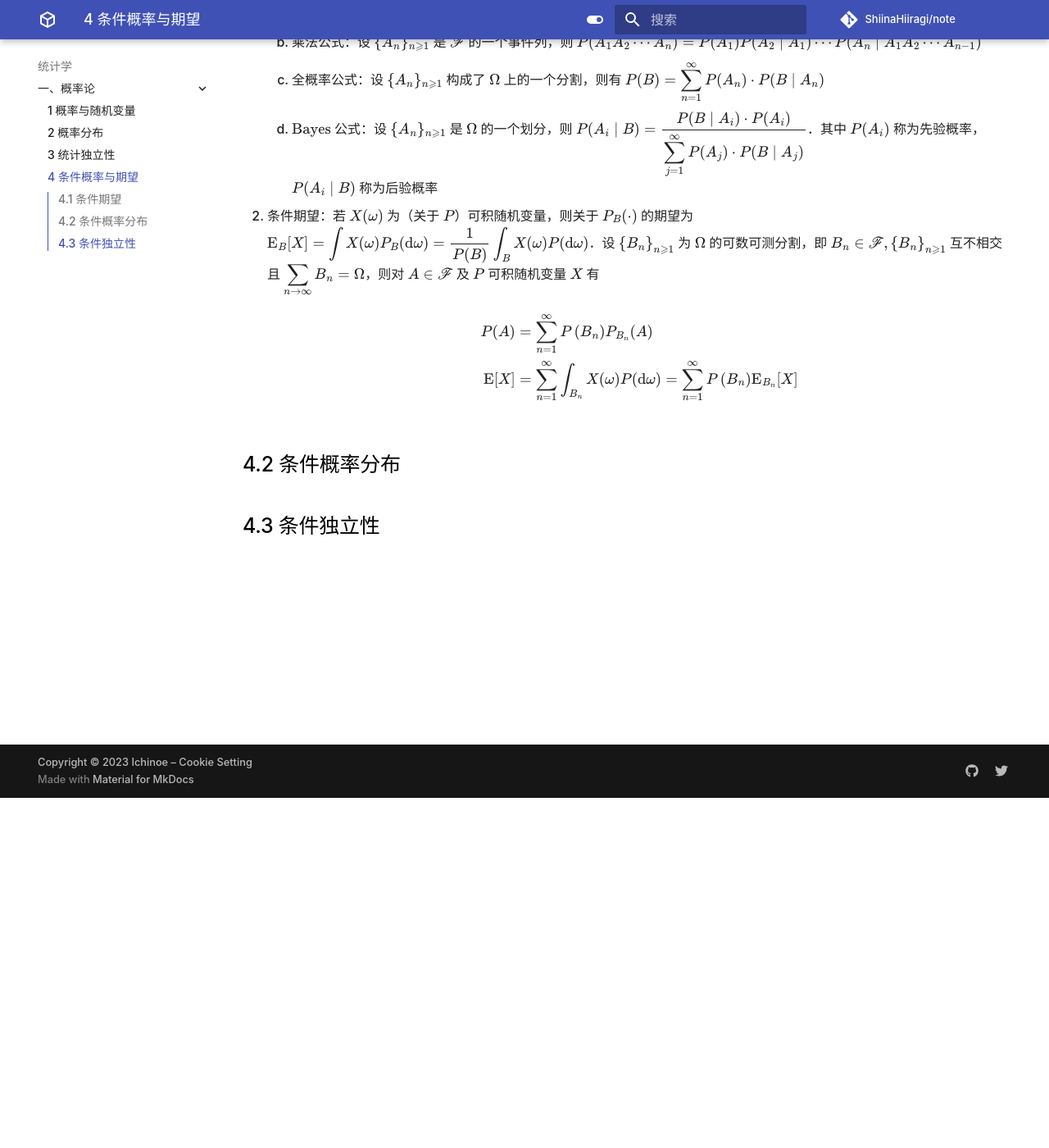
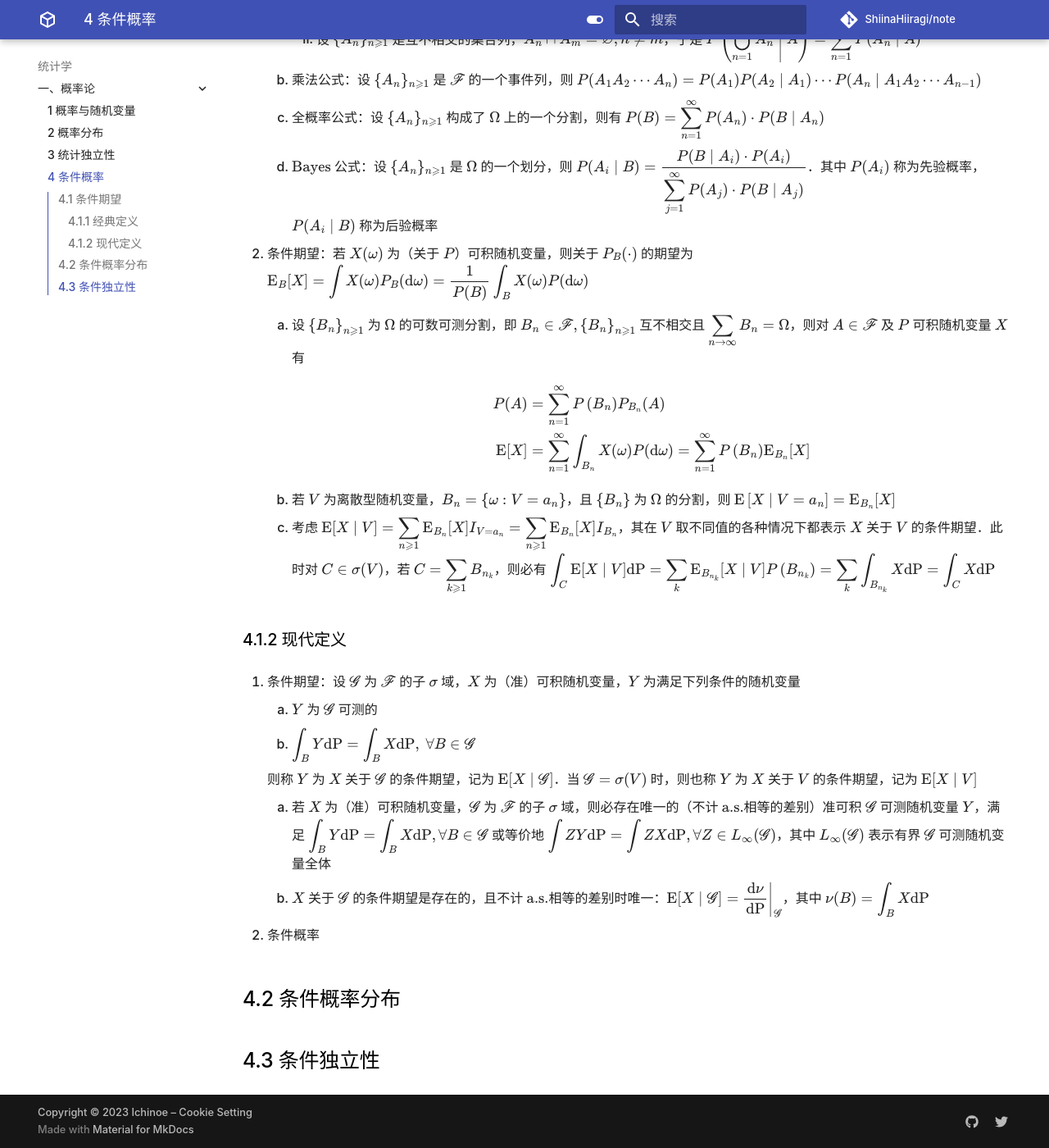
Before and after one commit to ShiinaHiiragi/note, an MkDocs documentation site: the page built from docs/stat/prob/cond.md, in a window 1280 px wide and 1400 px high, scrolled down 427 px. Shown: the whole window at 82% size. Built offline with MkDocs 1.6.1 and Material for MkDocs 9.7.7, drawn with Linux system fonts in a browser that asks for light colours; comment, search, counter and statistics services are not loaded.

Commit message:
split def

```diff
--- a/docs/stat/prob/cond.md
+++ b/docs/stat/prob/cond.md
@@ -1,6 +1,7 @@
 # 4 条件期望
 
 ## 4.1 条件期望
+### 4.1.1 经典定义
 1. 条件概率：设 $(\Omega, \mathscr{F}, P)$ 是一个概率空间且 $B \in \mathscr{F}, P(B)>0$，记条件概率 $P_{B}(A)=P(A \mid B)=\dfrac{P(A B)}{P(B)}$
     1. 条件概率的性质
         1. 固定 $B$ 让 $A$ 在 $\mathscr{F}$ 中变化时，条件概率 $P_{B}(\cdot)$ 也是 $(\Omega, \mathscr{F})$ 上的概率测度
@@ -8,14 +9,30 @@
     2. 乘法公式：设 $\{A_n\}_{n \geqslant 1}$ 是 $\mathscr{F}$ 的一个事件列，则 $P(A_1A_2\cdots A_n)=P(A_1)P(A_2 \mid A_1)\cdots P(A_n \mid A_1A_2\cdots A_{n-1})$
     3. 全概率公式：设 $\{A_n\}_{n \geqslant 1}$ 构成了 $\Omega$ 上的一个分割，则有 ${\displaystyle P(B)=\sum_{n=1}^\infty P(A_n) \cdot P(B \mid A_n)}$
     4. $\mathrm{Bayes}$ 公式：设 $\{A_n\}_{n \geqslant 1}$ 是 $\Omega$ 的一个划分，则 $P(A_i \mid B)=\dfrac{P(B \mid A_i) \cdot P(A_i)}{{\displaystyle \sum_{j=1}^\infty P(A_j) \cdot P(B \mid A_j)}}$．其中 $P(A_i)$ 称为先验概率，$P(A_i \mid B)$ 称为后验概率
-2. 条件期望：若 $X(\omega)$ 为（关于 $P$）可积随机变量，则关于 $P_{B}(\cdot)$ 的期望为 ${\displaystyle \mathrm{E}_{B}[X]=\int X(\omega) P_{B}(\mathrm{d} \omega)=\dfrac{1}{P(B)} \int_{B} X(\omega) P(\mathrm{d} \omega)}$．设 $\left\{B_{n}\right\}_{n \geqslant 1}$ 为 $\Omega$ 的可数可测分割，即 $B_{n} \in \mathscr{F},\left\{B_{n}\right\}_{n \geqslant 1}$ 互不相交且 ${\displaystyle \sum_{n \to \infty} B_{n}=\Omega}$，则对 $A \in \mathscr{F}$ 及 $P$ 可积随机变量 $X$ 有
+2. 条件期望：若 $X(\omega)$ 为（关于 $P$）可积随机变量，则关于 $P_{B}(\cdot)$ 的期望为 ${\displaystyle \mathrm{E}_{B}[X]=\int X(\omega) P_{B}(\mathrm{d} \omega)=\dfrac{1}{P(B)} \int_{B} X(\omega) P(\mathrm{d} \omega)}$
+    1. 设 $\left\{B_{n}\right\}_{n \geqslant 1}$ 为 $\Omega$ 的可数可测分割，即 $B_{n} \in \mathscr{F},\left\{B_{n}\right\}_{n \geqslant 1}$ 互不相交且 ${\displaystyle \sum_{n \to \infty} B_{n}=\Omega}$，则对 $A \in \mathscr{F}$ 及 $P$ 可积随机变量 $X$ 有
 
-    $$
-    \begin{aligned}
-    P(A)&=\sum_{n=1}^{\infty} P\left(B_{n}\right) P_{B_{n}}(A) \\
-    \mathrm{E}[X]&=\sum_{n=1}^{\infty} \int_{B_{n}} X(\omega) P(\mathrm{d} \omega)=\sum_{n=1}^{\infty} P\left(B_{n}\right) \mathrm{E}_{B_{n}}[X]
-    \end{aligned}
-    $$
+        $$
+        \begin{aligned}
+        P(A)&=\sum_{n=1}^{\infty} P\left(B_{n}\right) P_{B_{n}}(A) \\
+        \mathrm{E}[X]&=\sum_{n=1}^{\infty} \int_{B_{n}} X(\omega) P(\mathrm{d} \omega)=\sum_{n=1}^{\infty} P\left(B_{n}\right) \mathrm{E}_{B_{n}}[X]
+        \end{aligned}
+        $$
+
+    2. 若 $V$ 为离散型随机变量，$B_{n}=\left\{\omega: V=a_{n}\right\}$，且 $\left\{B_{n}\right\}$ 为 $\Omega$ 的分割，则 ${\displaystyle \mathrm{E}\left[X \mid V=a_{n}\right]=\mathrm{E}_{B_{n}}[X]}$
+    3. 考虑 ${\displaystyle \mathrm{E}[X \mid V]=\sum_{n \geqslant 1} \mathrm{E}_{B_{n}}[X] I_{V=a_{n}}=\sum_{n \geqslant 1} \mathrm{E}_{B_{n}}[X] I_{B_{n}}}$，其在 $V$ 取不同值的各种情况下都表示 $X$ 关于 $V$ 的条件期望．此时对 $C \in \sigma(V)$，若 ${\displaystyle C=\sum_{k \geqslant 1} B_{n_{k}}}$，则必有 ${\displaystyle \int_{C} \mathrm{E}[X \mid V] \mathrm{dP}=\sum_{k} \mathrm{E}_{B_{n_{k}}}[X \mid V] P\left(B_{n_{k}}\right)=\sum_{k} \int_{B_{n_{k}}} X \mathrm{dP}=\int_{C} X \mathrm{dP}}$
+
+### 4.1.2 现代定义
+1. 条件期望：设 $\mathscr{G}$ 为 $\mathscr{F}$ 的子 $\sigma$ 域，$X$ 为（准）可积随机变量，$Y$ 为满足下列条件的随机变量
+    1. $Y$ 为 $\mathscr{G}$ 可测的
+    2. ${\displaystyle \int_{B} Y \mathrm{dP}=\int_{B} X \mathrm{dP}, \  \forall B \in \mathscr{G}}$
+
+    则称 $Y$ 为 $X$ 关于 $\mathscr{G}$ 的条件期望，记为 $\mathrm{E}[X \mid \mathscr{G}]$．当 $\mathscr{G}=\sigma(V)$ 时，则也称 $Y$ 为 $X$ 关于 $V$ 的条件期望，记为 $\mathrm{E}[X \mid V]$
+
+    1. 若 $X$ 为（准）可积随机变量，$\mathscr{G}$ 为 $\mathscr{F}$ 的子 $\sigma$ 域，则必存在唯一的（不计 $\text{a.s.}$相等的差别）准可积 $\mathscr{G}$ 可测随机变量 $Y$，满足 ${\displaystyle \int_{B} Y \mathrm{dP}=\int_{B} X \mathrm{dP}, \forall B \in \mathscr{G}}$ 或等价地 ${\displaystyle \int Z Y \mathrm{dP}=\int Z X \mathrm{dP}, \forall Z \in L_{\infty}(\mathscr{G})}$，其中 $L_{\infty}(\mathscr{G})$ 表示有界 $\mathscr{G}$ 可测随机变量全体
+    2. $X$ 关于 $\mathscr{G}$ 的条件期望是存在的，且不计 $\text{a.s.}$相等的差别时唯一：$\mathrm{E}[X \mid \mathscr{G}]=\left.\dfrac{\mathrm{d} \nu}{\mathrm{dP}}\right|_{\mathscr{G}}$，其中 ${\displaystyle \nu(B)=\int_{B} X \mathrm{dP}}$
+
+2. 条件概率
 
 ## 4.2 条件概率分布
 
--- a/mkdocs.yml
+++ b/mkdocs.yml
@@ -186,7 +186,7 @@ nav:
       - 1 概率与随机变量: stat/prob/prob.md
       - 2 概率分布: stat/prob/dist.md
       - 3 统计独立性: stat/prob/ind.md
-      - 4 条件概率与期望: stat/prob/cond.md
+      - 4 条件概率: stat/prob/cond.md
   - 语言学:
     - 一、类型论:
       - 1 一般类型论: lang/type/gen.md
```
Also changed, not shown: docs/stat/prob/ind.md (+0 -1 lines).
